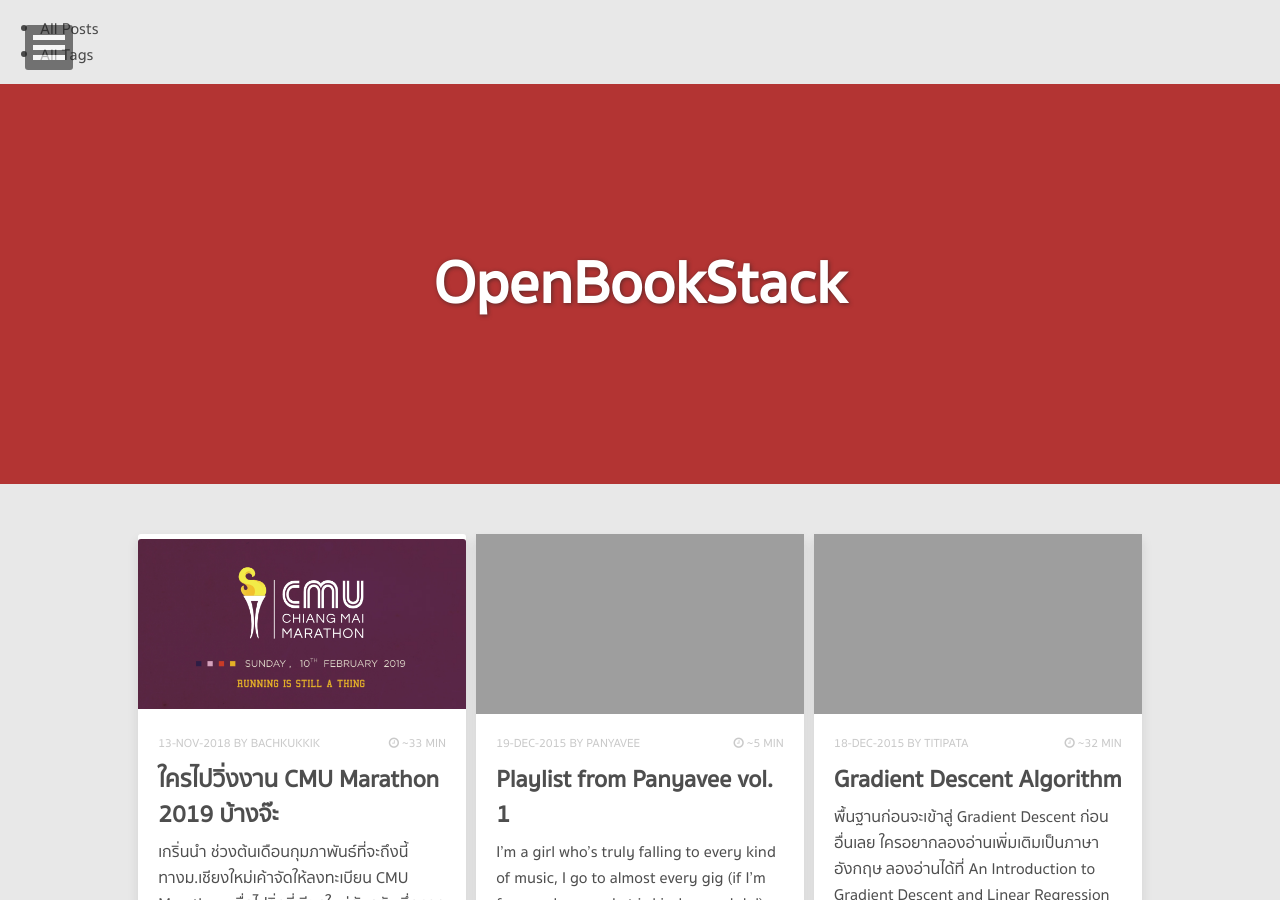
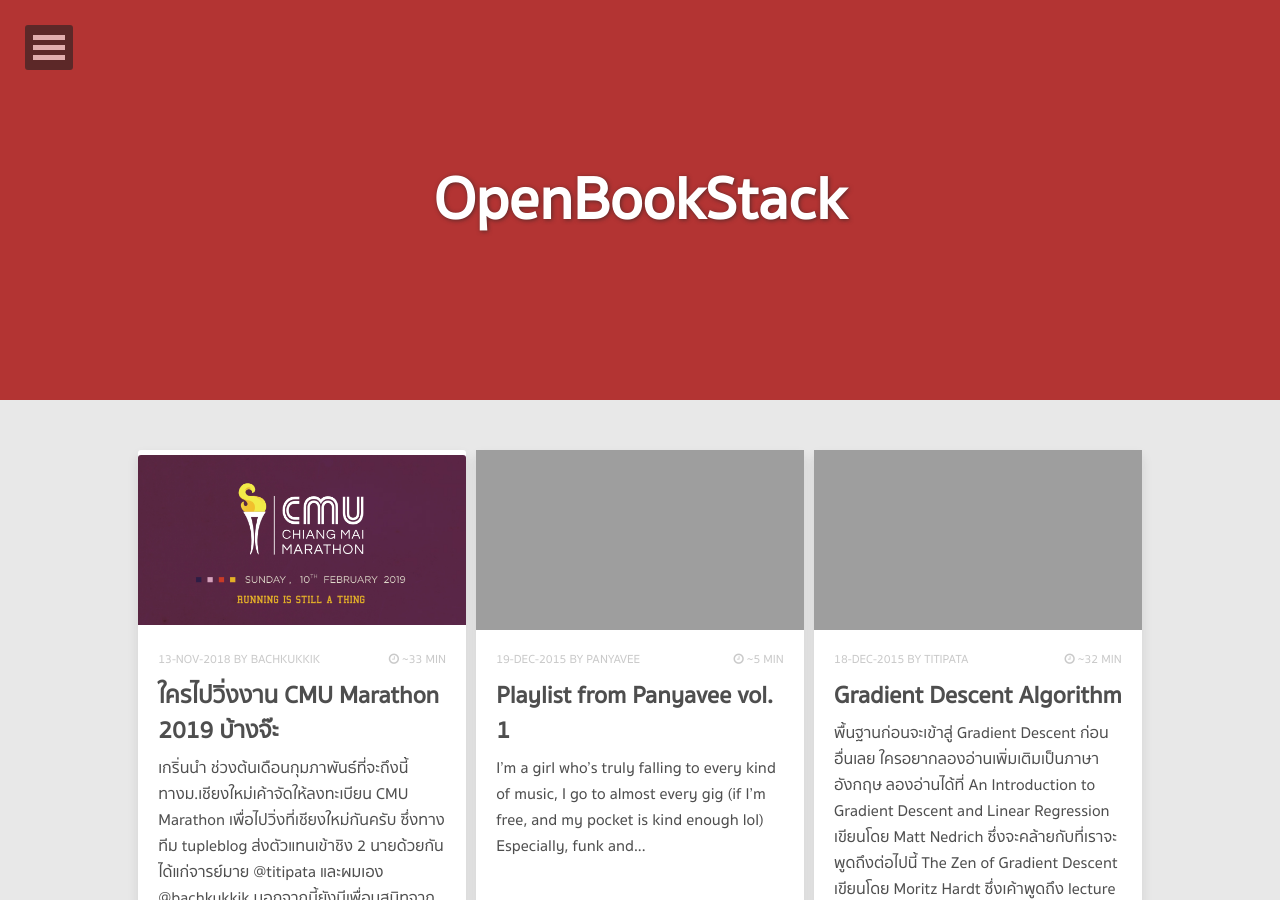
Before and after one commit to OpenBookStack/openbookstack.github.io, a Jekyll site: the page built from index.html, in a window 1280 px wide and 900 px high. Built offline with Jekyll 4.4.1, drawn with Linux system fonts in a browser that asks for light colours; nearby versions of some CDN libraries; the list of posts is cut into pages by our own code.

Commit message:
Update navigation.html

```diff
--- a/_includes/navigation.html
+++ b/_includes/navigation.html
@@ -62,35 +62,3 @@
 		</li> -->
 	</ul><!-- /.dl-menu -->
 </nav><!-- /.dl-menuwrapper -->
-
-<nav id="navbar" class="collapse navbar-collapse">
-    <ul class="nav navbar-nav">
-        {% assign links = site.data.navigation %}
-        {% for link in links %}
-            {% assign class = nil %}
-            {% if page.url contains link.url %}
-                {% assign class = 'active' %}
-            {% endif %}
-            {% if link.sublinks %}
-                <li class="dropdown {{ class }}">
-                    <a href="{{ site.baseurl }}{{ link.url }}" class="dropdown-toggle" data-toggle="dropdown" role="button" aria-haspopup="true" aria-expanded="false">{{ link.title }} <span class="caret"></span></a>
-                    <ul class="dropdown-menu">
-                        {% for sublink in link.sublinks %}
-                            {% if sublink.title == 'separator' %}
-                                <li role="separator" class="divider"></li>
-                            {% else %}
-                                <li>
-                                    <a href="{{ site.baseurl }}{{ sublink.url }}">{{ sublink.title }}</a>
-                                </li>
-                            {% endif %}
-                        {% endfor %}
-                    </ul>
-                </li>
-            {% else %}
-                <li class="{{ class }}">
-                    <a href="{{ site.baseurl }}{{ link.url }}">{{ link.title }}</a>
-                </li>
-            {% endif %}
-        {% endfor %}
-    </ul>
-</nav>
```
